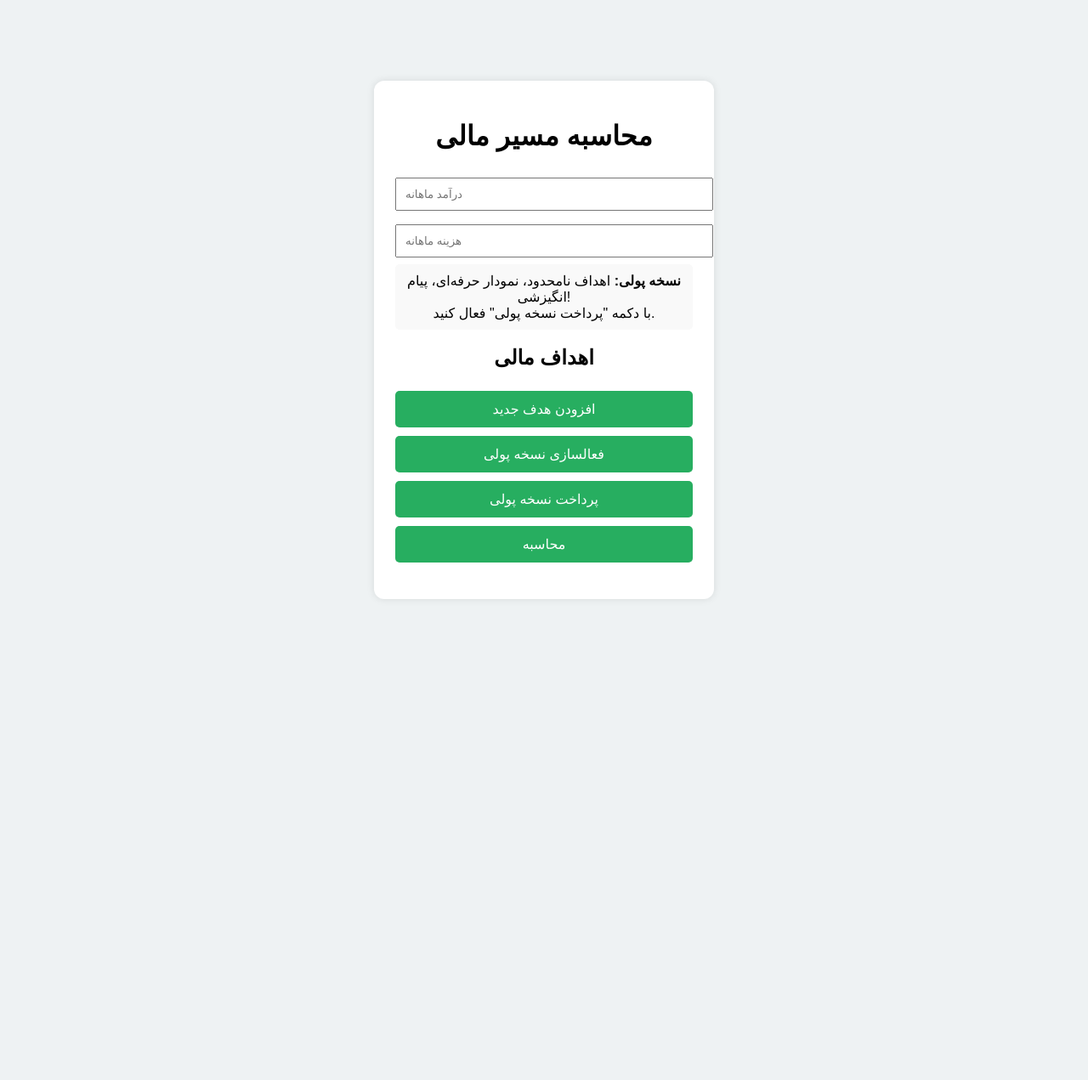
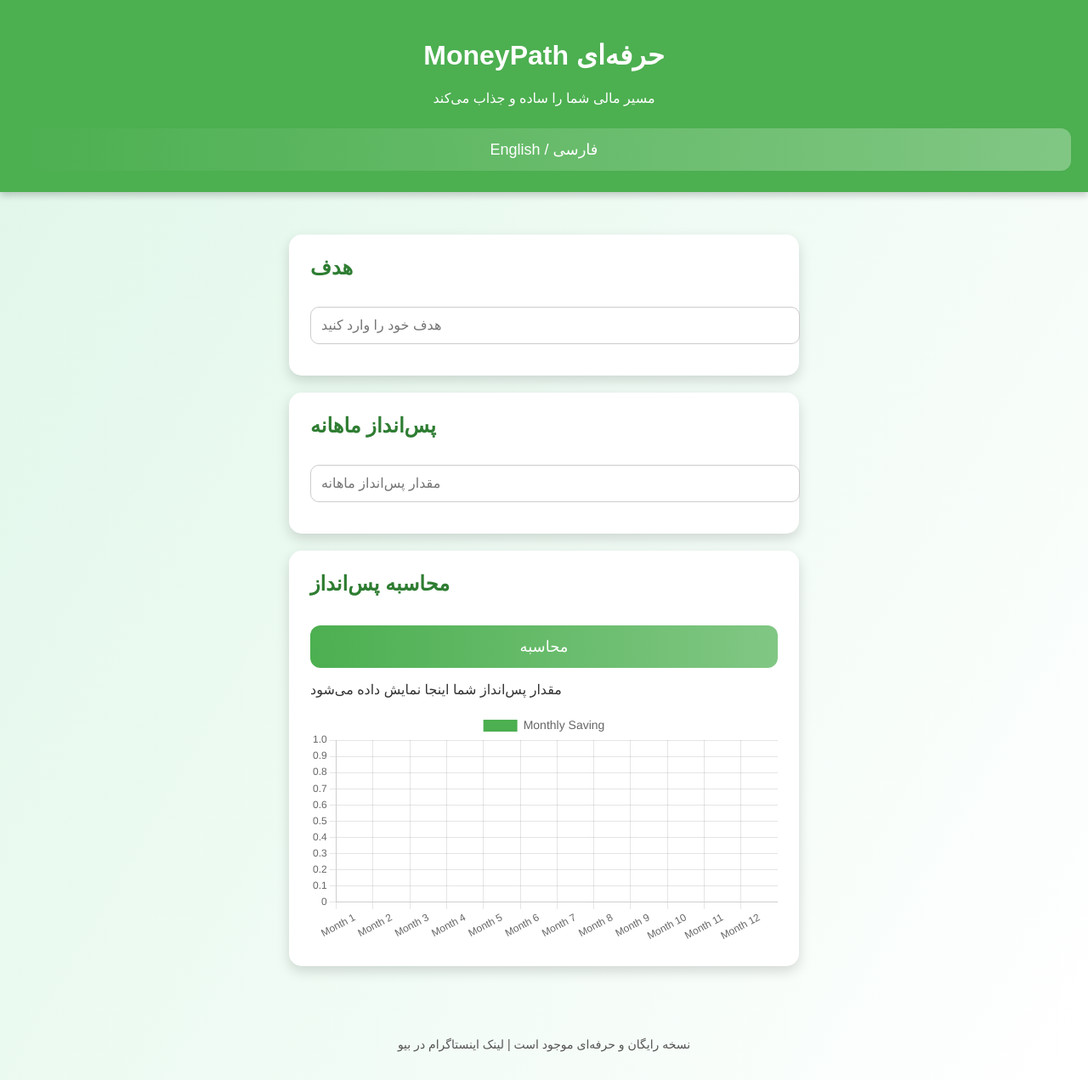
Before and after one commit to makhtoomie-alt/money-path, a plain HTML site: page index.html in a window 1280 px wide. Shown: the whole page at 85% size. Before the commit the page ends 800 px from the top, so only its background shows below. Drawn offline with nearby package versions, Linux system fonts and the light colour scheme; a web font is replaced by a local one.

Commit message:
Add files via upload

```diff
--- a/index.html
+++ b/index.html
@@ -1,34 +1,179 @@
 <!DOCTYPE html>
 <html lang="fa">
 <head>
-  <meta charset="UTF-8">
-  <title>MoneyPath</title>
-  <link rel="stylesheet" href="style.css">
+<meta charset="UTF-8">
+<meta name="viewport" content="width=device-width, initial-scale=1.0">
+<title>MoneyPath </title>
+<style>
+@import url('https://cdn.jsdelivr.net/gh/rastikerdar/vazir-font@v30.1.0/dist/font-face.css');
+body {
+    font-family: 'Vazir', sans-serif;
+    margin: 0;
+    background: linear-gradient(120deg, #e0f7e9, #ffffff);
+    color: #333;
+}
+header {
+    background-color: #4caf50;
+    padding: 25px 20px;
+    text-align: center;
+    color: white;
+    box-shadow: 0 4px 8px rgba(0,0,0,0.2);
+}
+.container {
+    max-width: 600px;
+    margin: 20px auto;
+    padding: 10px;
+}
+.card {
+    background-color: white;
+    border-radius: 15px;
+    padding: 25px;
+    margin: 20px 0;
+    box-shadow: 0 6px 15px rgba(0,0,0,0.15);
+    transition: transform 0.3s, box-shadow 0.3s;
+}
+.card:hover {
+    transform: translateY(-5px);
+    box-shadow: 0 10px 20px rgba(0,0,0,0.2);
+}
+button {
+    background: linear-gradient(90deg, #4caf50, #81c784);
+    color: white;
+    padding: 14px 22px;
+    border: none;
+    border-radius: 12px;
+    cursor: pointer;
+    font-size: 18px;
+    margin-top: 15px;
+    width: 100%;
+    transition: background 0.3s;
+}
+button:hover {
+    background: linear-gradient(90deg, #43a047, #66bb6a);
+}
+input[type=number], input[type=text] {
+    width: 100%;
+    padding: 12px;
+    margin: 12px 0;
+    border-radius: 10px;
+    border: 1px solid #ccc;
+    font-size: 16px;
+}
+h2 {
+    margin-top: 0;
+    color: #2e7d32;
+}
+footer {
+    text-align: center;
+    padding: 20px;
+    font-size: 14px;
+    color: #555;
+}
+canvas {
+    margin-top: 15px;
+    border-radius: 10px;
+}
+.language-btn {
+    margin-top: 10px;
+    background-color: #388e3c;
+}
+@media (max-width: 640px) {
+    .container { padding: 5px; }
+    .card { padding: 15px; }
+    button { padding: 12px; font-size: 16px; }
+}
+</style>
+<script src="https://cdn.jsdelivr.net/npm/chart.js"></script>
 </head>
 <body>
-
+<header>
+    <h1 id="title">MoneyPath حرفه‌ای</h1>
+    <p id="subtitle">مسیر مالی شما را ساده و جذاب می‌کند</p>
+    <button class="language-btn" onclick="toggleLanguage()">English / فارسی</button>
+</header>
 <div class="container">
-  <h1>محاسبه مسیر مالی</h1>
-
-  <input id="income" type="number" placeholder="درآمد ماهانه">
-  <input id="cost" type="number" placeholder="هزینه ماهانه">
-
-  <div style="background:#f9f9f9; padding:10px; border-radius:5px; margin-bottom:10px;">
-    <b>نسخه پولی:</b> اهداف نامحدود، نمودار حرفه‌ای، پیام انگیزشی! <br>
-    با دکمه "پرداخت نسخه پولی" فعال کنید.
-  </div>
-
-  <h2>اهداف مالی</h2>
-  <div id="goals-container"></div>
-  <button onclick="addGoal()">افزودن هدف جدید</button>
-  <button onclick="activatePaid()">فعالسازی نسخه پولی</button>
-  <button onclick="pay()">پرداخت نسخه پولی</button>
-
-  <button onclick="calc()">محاسبه</button>
-
-  <pre id="result"></pre>
+    <div class="card">
+        <h2 id="goalTitle">هدف</h2>
+        <input type="text" id="goal" placeholder="هدف خود را وارد کنید">
+    </div>
+    <div class="card">
+        <h2 id="savingTitle">پس‌انداز ماهانه</h2>
+        <input type="number" id="saving" placeholder="مقدار پس‌انداز ماهانه">
+    </div>
+    <div class="card">
+        <h2 id="calcTitle">محاسبه پس‌انداز</h2>
+        <button onclick="calculate()" id="calcBtn">محاسبه</button>
+        <p id="result">مقدار پس‌انداز شما اینجا نمایش داده می‌شود</p>
+        <canvas id="chart" width="400" height="200"></canvas>
+    </div>
 </div>
-
-<script src="script.js"></script>
+<footer>
+    <p>نسخه رایگان و حرفه‌ای موجود است | لینک اینستاگرام در بیو</p>
+</footer>
+<script>
+var lang = 'fa';
+function toggleLanguage() {
+    if(lang === 'fa') {
+        lang = 'en';
+        document.getElementById('title').textContent = 'MoneyPath Pro';
+        document.getElementById('subtitle').textContent = 'Manage your finances easily';
+        document.getElementById('goalTitle').textContent = 'Goal';
+        document.getElementById('goal').placeholder = 'Enter your goal';
+        document.getElementById('savingTitle').textContent = 'Monthly Saving';
+        document.getElementById('saving').placeholder = 'Enter monthly saving';
+        document.getElementById('calcTitle').textContent = 'Calculate Saving';
+        document.getElementById('calcBtn').textContent = 'Calculate';
+        document.getElementById('result').textContent = 'Your saving amount will appear here';
+    } else {
+        lang = 'fa';
+        document.getElementById('title').textContent = 'MoneyPath حرفه‌ای';
+        document.getElementById('subtitle').textContent = 'مسیر مالی شما را ساده و جذاب می‌کند';
+        document.getElementById('goalTitle').textContent = 'هدف';
+        document.getElementById('goal').placeholder = 'هدف خود را وارد کنید';
+        document.getElementById('savingTitle').textContent = 'پس‌انداز ماهانه';
+        document.getElementById('saving').placeholder = 'مقدار پس‌انداز ماهانه';
+        document.getElementById('calcTitle').textContent = 'محاسبه پس‌انداز';
+        document.getElementById('calcBtn').textContent = 'محاسبه';
+        document.getElementById('result').textContent = 'مقدار پس‌انداز شما اینجا نمایش داده می‌شود';
+    }
+}
+var ctx = document.getElementById('chart').getContext('2d');
+var chart = new Chart(ctx, {
+    type: 'bar',
+    data: {
+        labels: ['Month 1','Month 2','Month 3','Month 4','Month 5','Month 6','Month 7','Month 8','Month 9','Month 10','Month 11','Month 12'],
+        datasets: [{
+            label: 'Monthly Saving',
+            data: Array(12).fill(0),
+            backgroundColor: '#4caf50'
+        }]
+    },
+    options: {
+        responsive: true,
+        animation: {
+            duration: 1200,
+            easing: 'easeOutQuart'
+        },
+        plugins: {
+            legend: { labels: { font: { size: 14 } } }
+        },
+        scales: { y: { beginAtZero: true } }
+    }
+});
+function calculate() {
+    var saving = parseFloat(document.getElementById('saving').value);
+    var result = document.getElementById('result');
+    if(isNaN(saving) || saving <= 0) {
+        result.textContent = lang==='fa' ? 'لطفاً یک مقدار معتبر وارد کنید' : 'Please enter a valid amount';
+        chart.data.datasets[0].data = Array(12).fill(0);
+        chart.update();
+        return;
+    }
+    var total = saving * 12;
+    result.textContent = lang==='fa' ? 'پس‌انداز سالانه شما: ' + total.toLocaleString() + ' تومان' : 'Your annual saving: ' + total.toLocaleString();
+    chart.data.datasets[0].data = Array(12).fill(saving);
+    chart.update();
+}
+</script>
 </body>
 </html>
```
